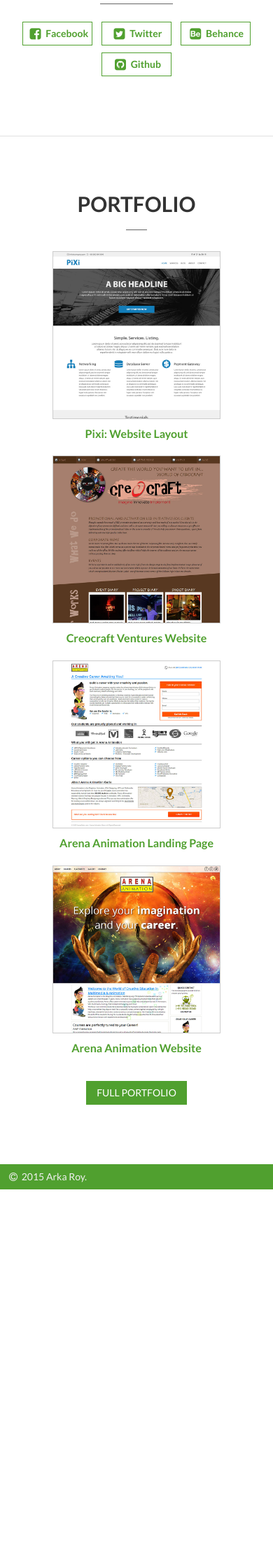
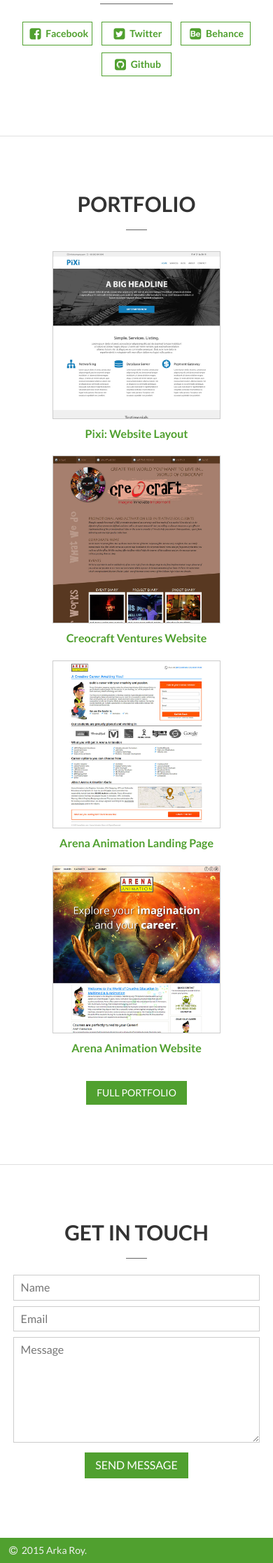
Before and after one commit to iarkaroy/iarkaroy.github.io, a Jekyll site: the page built from index.html, in a window 390 px wide. Shown: the part 775-3009 px from the top of the page at 70% size. Built offline with Jekyll 4.4.1, drawn with Linux system fonts in a browser that asks for light colours; nearby versions of some CDN libraries; before the commit the page ends 2475 px from its top, so only the background shows below that.

Commit message:
Added contact form

```diff
--- a/_includes/about.html
+++ b/_includes/about.html
@@ -1,6 +1,6 @@
 <h2 class="text-center text-uppercase"><strong>About Me</strong></h2>
 <div class="section-title-sep"></div>
-<p class="paragraph-center">Hi, I am a web designer and developer residing in Kolkata, India. I love to develop enriching and engaging websites and web applications with easy-to-use user interface. I am technically proficient, easy to work with and I have a phobia of imperfection. That's why I don't stop till it's perfect. So what are you waiting for?</p>
+<p class="paragraph-center text-center">Hi, I am a web designer and developer residing in Kolkata, India. I love to develop enriching and engaging websites and web applications with easy-to-use user interface. I am technically proficient, easy to work with and I have a phobia of imperfection. That's why I don't stop till it's perfect. So what are you waiting for?</p>
 <br><br>
 <h5 class="text-center text-uppercase"><span class="text-underline"><strong>Connect Me</strong></span></h5>
 <div class="social-media-links text-center">
--- a/_includes/header.html
+++ b/_includes/header.html
@@ -40,6 +40,23 @@
         <meta name="msapplication-TileImage" content="/ms-icon-144x144.png">
         <meta name="theme-color" content="#ffffff">
         -->
+        <script>
+            (function (i, s, o, g, r, a, m) {
+                i['GoogleAnalyticsObject'] = r;
+                i[r] = i[r] || function () {
+                    (i[r].q = i[r].q || []).push(arguments)
+                }, i[r].l = 1 * new Date();
+                a = s.createElement(o),
+                        m = s.getElementsByTagName(o)[0];
+                a.async = 1;
+                a.src = g;
+                m.parentNode.insertBefore(a, m)
+            })(window, document, 'script', '//www.google-analytics.com/analytics.js', 'ga');
+
+            ga('create', 'UA-61692534-1', 'auto');
+            ga('send', 'pageview');
+
+        </script>
     </head>
 
     <body>
--- a/assets/css/style.css
+++ b/assets/css/style.css
@@ -49,7 +49,6 @@
 .paragraph-center {
     max-width: 800px;
     margin: 0 auto;
-    text-align: center;
     padding: 0 15px;
     font-size: 16px;
 }
@@ -287,3 +286,46 @@
 .social-share a:hover {
     background-color: #222;
 }
+
+.contact-form input,
+.contact-form textarea {
+    display: inline-block;
+    padding: 6px 10px;
+    background-color: #fff;
+    border: 1px solid #ccc;
+    margin: 1%;
+}
+.contact-form input:hover,
+.contact-form textarea:hover {
+    border-color: #aaa;
+}
+.contact-form input:focus,
+.contact-form input:active,
+.contact-form textarea:focus,
+.contact-form textarea:active {
+    border-color: #50a02f;
+    outline: 0;
+}
+.contact-form button:hover,
+.contact-form button:active {
+    outline: 0;
+}
+.contact-form input {
+    width: 48%;
+}
+.contact-form textarea {
+    width: 98%;
+}
+.contact-form input.error {
+    border-color: #a00;
+}
+@media screen and (max-width: 768px) {
+    .contact-form input {
+        width: 98%;
+    }
+}
+.form-sending,
+.form-sent {
+    padding: 60px 15px;
+    display: none;
+}
--- a/assets/js/script.js
+++ b/assets/js/script.js
@@ -9,10 +9,53 @@
             $(this).addClass("menu-active");
         }
     });
+
+    $(".contact-form").on("submit", function (event) {
+        event.preventDefault();
+
+        var name_regex = /^([a-zA-Z0-9 ])+$/;
+        var email_regex = /^([a-zA-Z0-9_.+-])+\@(([a-zA-Z0-9-])+\.)+([a-zA-Z0-9]{2,4})+$/;
+
+        var name = $(this).find("#name").val();
+        var email = $(this).find("#email").val();
+        if(!name_regex.test(name)) {
+            $(this).find("#name").addClass("error");
+            return false;
+        } else {
+            $(this).find("#name").removeClass("error");
+        }
+        if(!email_regex.test(email)) {
+            $(this).find("#email").addClass("error");
+            return false;
+        } else {
+            $(this).find("#email").removeClass("error");
+        }
+
+        var form_data = $(this).serialize();
+        $.ajax({
+            url: "//formspree.io/i.arkaroy@gmail.com",
+            method: "POST",
+            data: form_data,
+            dataType: "json",
+            beforeSend: function(){
+                $(".contact-form").hide();
+                $(".form-sending").show();
+            },
+            success: function(response){
+                if(response.success == 'email sent') {
+                    $(".form-sending").hide();
+                    $(".form-sent").show();
+                }
+            },
+            error: function(){
+
+            }
+        });
+    });
 });
 
-$(window).resize(function(){
-    if($(window).width() > 768) {
+$(window).resize(function () {
+    if ($(window).width() > 768) {
         $(".main-nav").show();
     } else {
         $(".main-nav").hide();
--- a/index.html
+++ b/index.html
@@ -18,7 +18,7 @@
     {% for post in site.categories['portfolio'] limit:4 %}
     <a href="{{ post.url }}" class="portfolio-thumbs">
         {% if post.thumbnail %}
-            <img src="{{ site.img }}{{ post.thumbnail }}">
+        <img src="{{ site.img }}{{ post.thumbnail }}">
         {% endif %}
         <span><strong>{{ post.title }}</strong></span>
     </a>
@@ -28,3 +28,26 @@
 <div class="text-center">
     <a href="/portfolio/" class="primary-button">Full Portfolio</a>
 </div>
+
+<div class="section-divider"></div>
+
+<h2 class="text-center text-uppercase"><strong>Get in Touch</strong></h2>
+<div class="section-title-sep"></div>
+
+<form action="" method="post" class="paragraph-center contact-form">
+    <input type="text" name="name" id="name" placeholder="Name"><input type="email" name="_replyto" id="email" placeholder="Email">
+    <textarea name="message" placeholder="Message" cols="25" rows="6"></textarea>
+    <input type="hidden" name="_subject" value="New Message from ArkaRoy.net">
+    <div class="text-center">
+        <button type="submit" class="primary-button" id="contact-form-submit">Send Message</button>
+    </div>
+</form>
+
+<div class="form-sending paragraph-center">
+    <h2 class="text-center" style="font-size: 48px;"><i class="fa fa-cog fa-spin"></i></h2>
+    <h3 class="text-center">Sending Message...</h3>
+</div>
+<div class="form-sent paragraph-center">
+    <h2 class="text-center" style="font-size: 48px;"><i class="fa fa-check"></i></h2>
+    <h3 class="text-center">Message Sent!</h3>
+</div>
```
Also changed, not shown: _includes/footer.html (+0 -17 lines).
